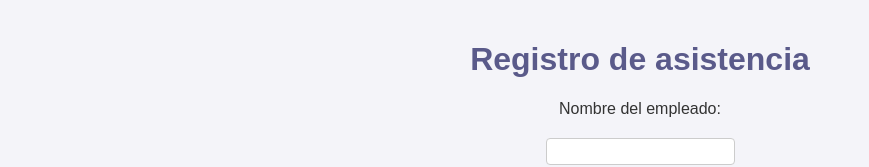
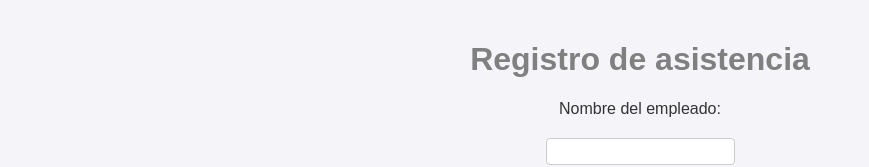
Before and after one commit to DACS-SLL/Web_App_Arch, a website: page views/index.html in a window 1280 px wide. Shown: the top 167 px of the page, without its empty margins (0-869 px from the left). Drawn offline with Linux system fonts and the light colour scheme.

Commit message:
Update index.html

```diff
--- a/views/index.html
+++ b/views/index.html
@@ -8,7 +8,7 @@
   <script src="scripts.js" defer></script>
 </head>
 <body>
-  <h1>Registro de asistencia</h1>
+  <h1 style="color: grey;">Registro de asistencia</h1>
   <form onsubmit="event.preventDefault();">
     <label for="itemName">Nombre del empleado:</label>
     <input type="text" id="itemName" name="itemName" required>
```
